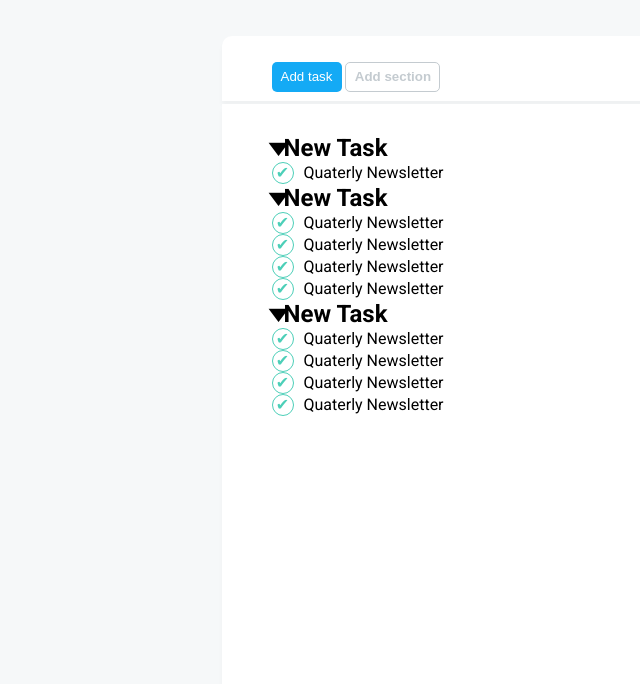
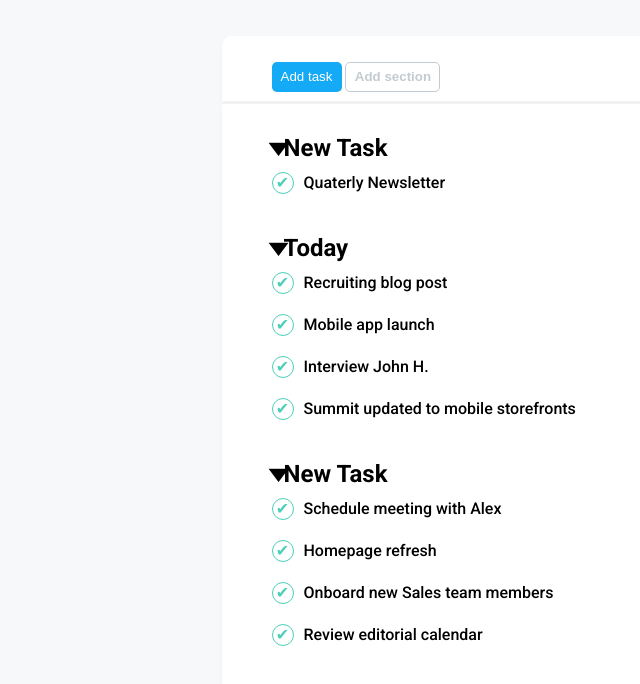
Before and after one commit to rebs-code/html-css-toboolist, a plain HTML site: page index.html in a window 1280 px wide. Shown: the part 74-758 px from the top of the page, without its empty margins (0-640 px from the left). Drawn offline with Linux system fonts and the light colour scheme.

Commit message:
feat: added css font li and ul

```diff
--- a/css/style.css
+++ b/css/style.css
@@ -5,6 +5,7 @@
 
 body {
     font-family:'Roboto', sans-serif;
+
     /* width: 1120px; use this width to replicate exact design, most likely ipad size    */
 
 
@@ -90,6 +91,7 @@ ul {
     margin-left: 0;
     padding: 0;
     list-style-position: inside;
+    margin-bottom: 40px;
 }
 
 .list-bullet::before {
@@ -109,3 +111,13 @@ ul {
     display: inline-block;
     transform: scaleX(1.5);
 }
+
+section h2 {
+    margin-bottom: 10px;
+
+}
+
+section li {
+    margin-bottom: 20px;
+    font-weight: 500;
+}
--- a/index.html
+++ b/index.html
@@ -7,7 +7,7 @@
     <!-- Google Font - ROBOTO -->
     <link rel="preconnect" href="https://fonts.googleapis.com">
     <link rel="preconnect" href="https://fonts.gstatic.com" crossorigin>
-    <link href="https://fonts.googleapis.com/css2?family=Roboto:wght@400;700&display=swap" rel="stylesheet">
+    <link href="https://fonts.googleapis.com/css2?family=Roboto:wght@400;500;700&display=swap" rel="stylesheet">
     <!--/ Google Font - ROBOTO -->
 
     <!-- My CSS -->
@@ -39,22 +39,22 @@
             </section>
 
             <section>
-                <h2><span class="wider-triangle">&#x25BE;</span>New Task</h2>
+                <h2><span class="wider-triangle">&#x25BE;</span>Today</h2>
                 <ul>
-                    <li class="list-bullet">Quaterly Newsletter</li>
-                    <li class="list-bullet">Quaterly Newsletter</li>
-                    <li class="list-bullet">Quaterly Newsletter</li>
-                    <li class="list-bullet">Quaterly Newsletter</li>
+                    <li class="list-bullet">Recruiting blog post</li>
+                    <li class="list-bullet">Mobile app launch</li>
+                    <li class="list-bullet">Interview John H.</li>
+                    <li class="list-bullet">Summit updated to mobile storefronts</li>
                 </ul>
             </section>
 
             <section>
                 <h2><span class="wider-triangle">&#x25BE;</span>New Task</h2>
                 <ul>
-                    <li class="list-bullet">Quaterly Newsletter</li>
-                    <li class="list-bullet">Quaterly Newsletter</li>
-                    <li class="list-bullet">Quaterly Newsletter</li>
-                    <li class="list-bullet">Quaterly Newsletter</li>
+                    <li class="list-bullet">Schedule meeting with Alex</li>
+                    <li class="list-bullet">Homepage refresh</li>
+                    <li class="list-bullet">Onboard new Sales team members</li>
+                    <li class="list-bullet">Review editorial calendar</li>
                 </ul>
             </section>
 
```
